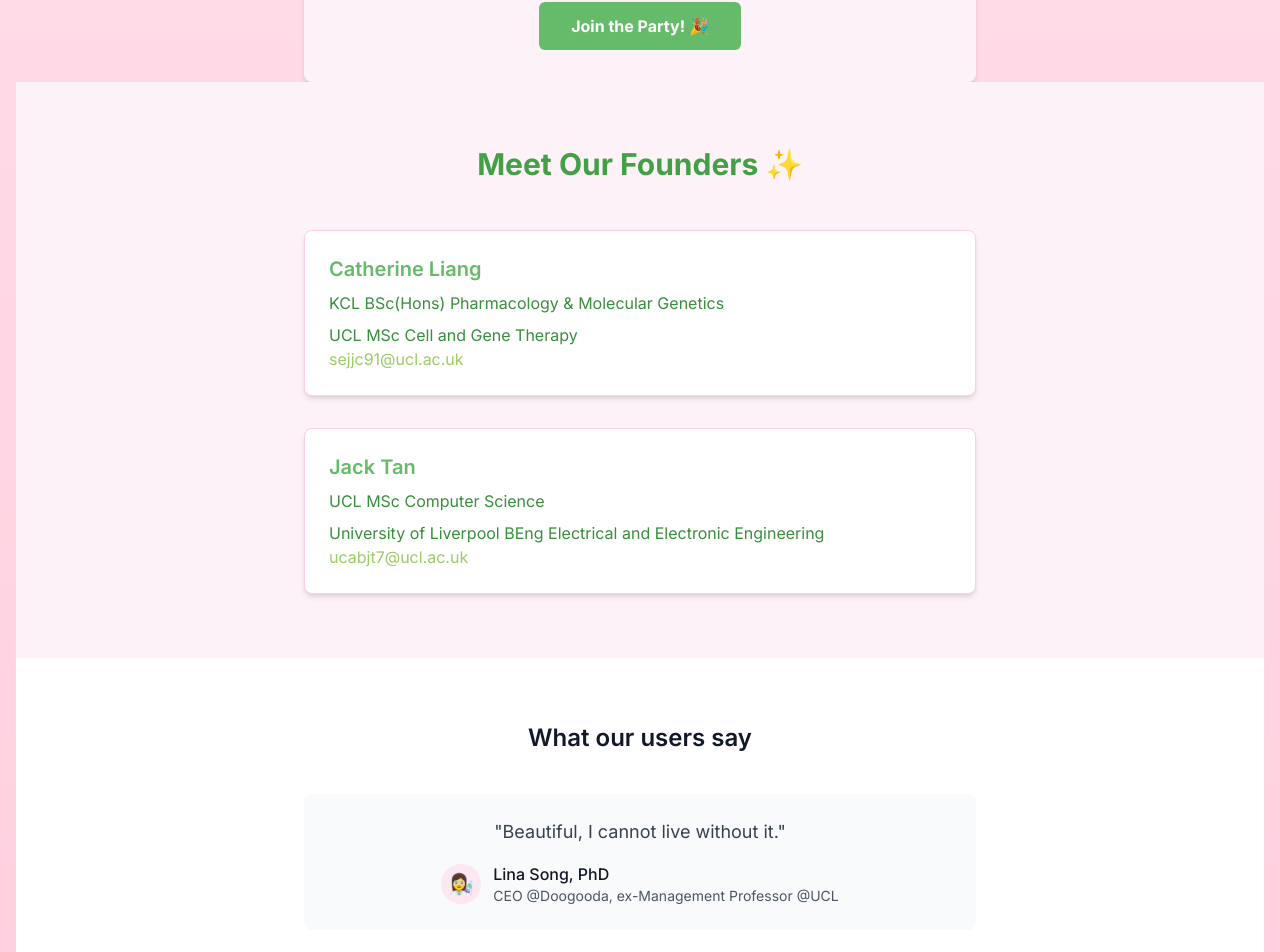
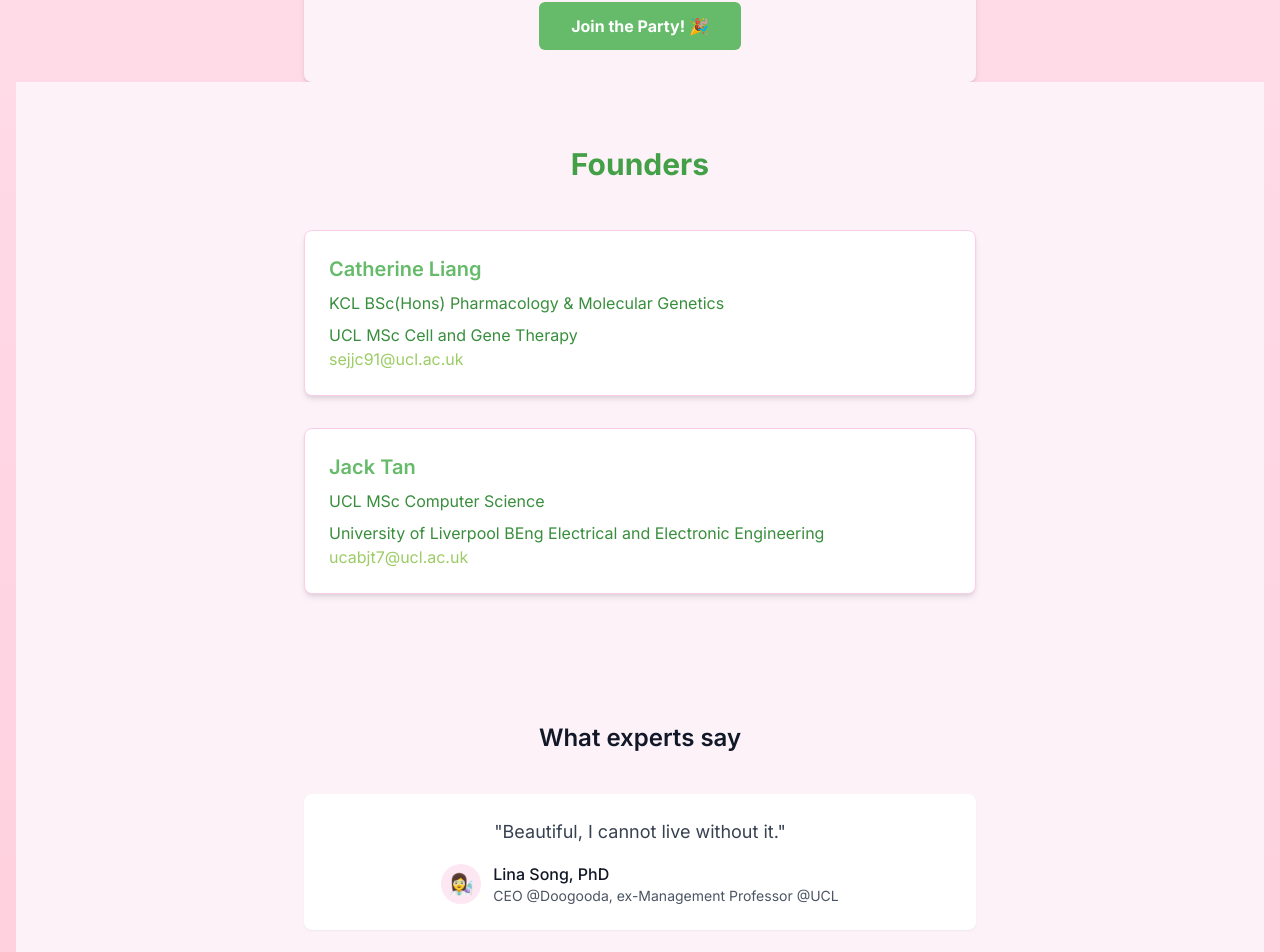
Before and after one commit to Jack5316/DermaIQ_Waitlist, a Next.js app: page / in a window 1280 px wide. Shown: the part 424-1376 px from the top of the page. Built offline with nearby package versions, Linux system fonts and the light colour scheme.

Commit message:
Update Founders and Testimonials components

```diff
--- a/components/Founders.tsx
+++ b/components/Founders.tsx
@@ -4,7 +4,7 @@ const Founders = () => {
   return (
     <section className="py-16 bg-pink-50">
       <div className="container mx-auto px-4">
-        <h2 className="text-3xl font-bold text-center mb-12 text-heading">Meet Our Founders ✨</h2>
+        <h2 className="text-3xl font-bold text-center mb-12 text-heading">Founders </h2>
         <div className="grid grid-cols-1 gap-8 max-w-2xl mx-auto">
           {/* Catherine */}
           <div className="bg-white rounded-lg shadow-md p-6 border border-pink-200 hover:shadow-lg transition-all duration-300">
--- a/components/Testimonials.tsx
+++ b/components/Testimonials.tsx
@@ -34,16 +34,16 @@ export default function Testimonials() {
   }, []);
 
   return (
-    <section ref={sectionRef} className="py-16 bg-white dark:bg-gray-100 transition-all duration-500 opacity-0 translate-y-8">
+    <section ref={sectionRef} className="py-16 bg-pink-50 dark:bg-pink-50 transition-all duration-500 opacity-0 translate-y-8">
       <div className="max-w-4xl mx-auto px-4 sm:px-6">
         <div className="text-center mb-10">
           <h2 className="text-2xl font-semibold text-gray-900 dark:text-gray-800">
-            What our users say
+            What experts say
           </h2>
         </div>
 
         <div className="max-w-2xl mx-auto">
-          <div className="bg-gray-50 dark:bg-white rounded-lg p-6 text-center">
+          <div className="bg-white dark:bg-white rounded-lg p-6 text-center shadow-sm">
             <p className="text-gray-700 dark:text-gray-700 text-lg mb-4">
               "{testimonials[0].content}"
             </p>
```
